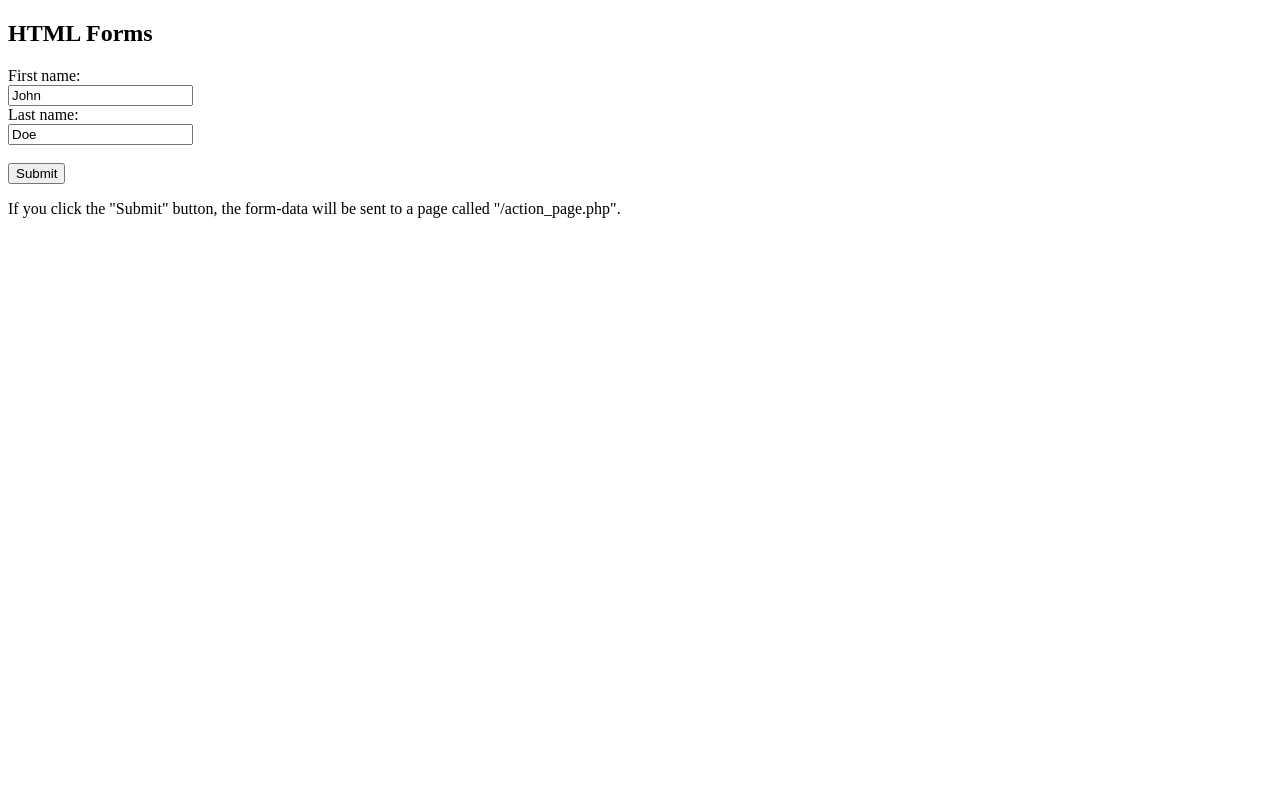
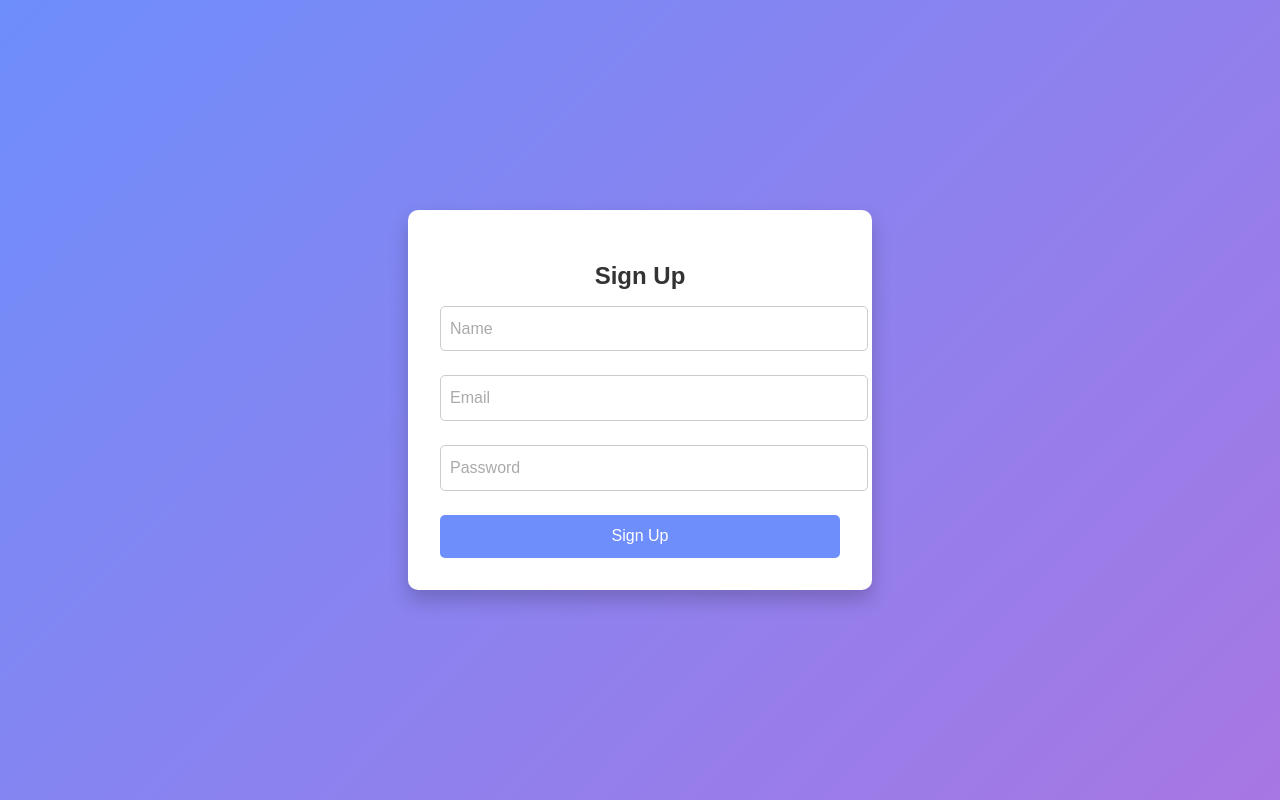
Before and after one commit to AG00181/AG00181, a plain HTML site: page index.html in a window 1280 px wide. Drawn offline with Linux system fonts and the light colour scheme.

Commit message:
Update index.html

```diff
--- a/index.html
+++ b/index.html
@@ -1,18 +1,152 @@
 <!DOCTYPE html>
-<html>
+<html lang="en">
+<head>
+  <meta charset="UTF-8">
+  <meta name="viewport" content="width=device-width, initial-scale=1.0">
+  <title>Animated Form</title>
+  <style>
+    body {
+      display: flex;
+      justify-content: center;
+      align-items: center;
+      min-height: 100vh;
+      margin: 0;
+      font-family: Arial, sans-serif;
+      background: linear-gradient(135deg, #6e8efb, #a777e3);
+    }
+
+    .form-container {
+      background: #fff;
+      padding: 2rem;
+      border-radius: 10px;
+      box-shadow: 0 10px 20px rgba(0, 0, 0, 0.2);
+      width: 100%;
+      max-width: 400px;
+      position: relative;
+    }
+
+    .form-container h2 {
+      margin-bottom: 1rem;
+      color: #333;
+      text-align: center;
+    }
+
+    .form-group {
+      position: relative;
+      margin-bottom: 1.5rem;
+    }
+
+    .form-group input {
+      width: 100%;
+      padding: 0.8rem;
+      font-size: 1rem;
+      border: 1px solid #ccc;
+      border-radius: 5px;
+      outline: none;
+      transition: all 0.3s ease;
+    }
+
+    .form-group input:focus {
+      border-color: #6e8efb;
+      box-shadow: 0 0 8px rgba(110, 142, 251, 0.5);
+    }
+
+    .form-group label {
+      position: absolute;
+      top: 50%;
+      left: 10px;
+      transform: translateY(-50%);
+      font-size: 1rem;
+      color: #aaa;
+      pointer-events: none;
+      transition: all 0.3s ease;
+    }
+
+    .form-group input:focus + label,
+    .form-group input:not(:placeholder-shown) + label {
+      top: -10px;
+      left: 10px;
+      font-size: 0.8rem;
+      color: #6e8efb;
+      background: #fff;
+      padding: 0 5px;
+    }
+
+    .form-group .error {
+      color: red;
+      font-size: 0.9rem;
+      margin-top: 0.5rem;
+      display: none;
+    }
+
+    .form-group.error .error {
+      display: block;
+    }
+
+    .submit-btn {
+      width: 100%;
+      padding: 0.8rem;
+      font-size: 1rem;
+      color: #fff;
+      background: #6e8efb;
+      border: none;
+      border-radius: 5px;
+      cursor: pointer;
+      transition: background 0.3s ease;
+    }
+
+    .submit-btn:hover {
+      background: #5b76db;
+    }
+  </style>
+</head>
 <body>
+  <div class="form-container">
+    <h2>Sign Up</h2>
+    <form id="animated-form">
+      <div class="form-group">
+        <input type="text" id="name" name="name" placeholder=" " required />
+        <label for="name">Name</label>
+        <div class="error">Please enter your name</div>
+      </div>
+      <div class="form-group">
+        <input type="email" id="email" name="email" placeholder=" " required />
+        <label for="email">Email</label>
+        <div class="error">Please enter a valid email</div>
+      </div>
+      <div class="form-group">
+        <input type="password" id="password" name="password" placeholder=" " required />
+        <label for="password">Password</label>
+        <div class="error">Please enter your password</div>
+      </div>
+      <button type="submit" class="submit-btn">Sign Up</button>
+    </form>
+  </div>
 
-<h2>HTML Forms</h2>
+  <script>
+    const form = document.getElementById('animated-form');
 
-<form action="/action_page.php">
-  <label for="fname">First name:</label><br>
-  <input type="text" id="fname" name="fname" value="John"><br>
-  <label for="lname">Last name:</label><br>
-  <input type="text" id="lname" name="lname" value="Doe"><br><br>
-  <input type="submit" value="Submit">
-</form>
+    form.addEventListener('submit', (e) => {
+      e.preventDefault();
 
-<p>If you click the "Submit" button, the form-data will be sent to a page called "/action_page.php".</p>
+      const inputs = form.querySelectorAll('input');
+      let isValid = true;
 
+      inputs.forEach((input) => {
+        const formGroup = input.parentElement;
+        if (!input.value.trim()) {
+          formGroup.classList.add('error');
+          isValid = false;
+        } else {
+          formGroup.classList.remove('error');
+        }
+      });
+
+      if (isValid) {
+        alert('Form submitted successfully!');
+        form.reset();
+      }
+    });
+  </script>
 </body>
 </html>
```
